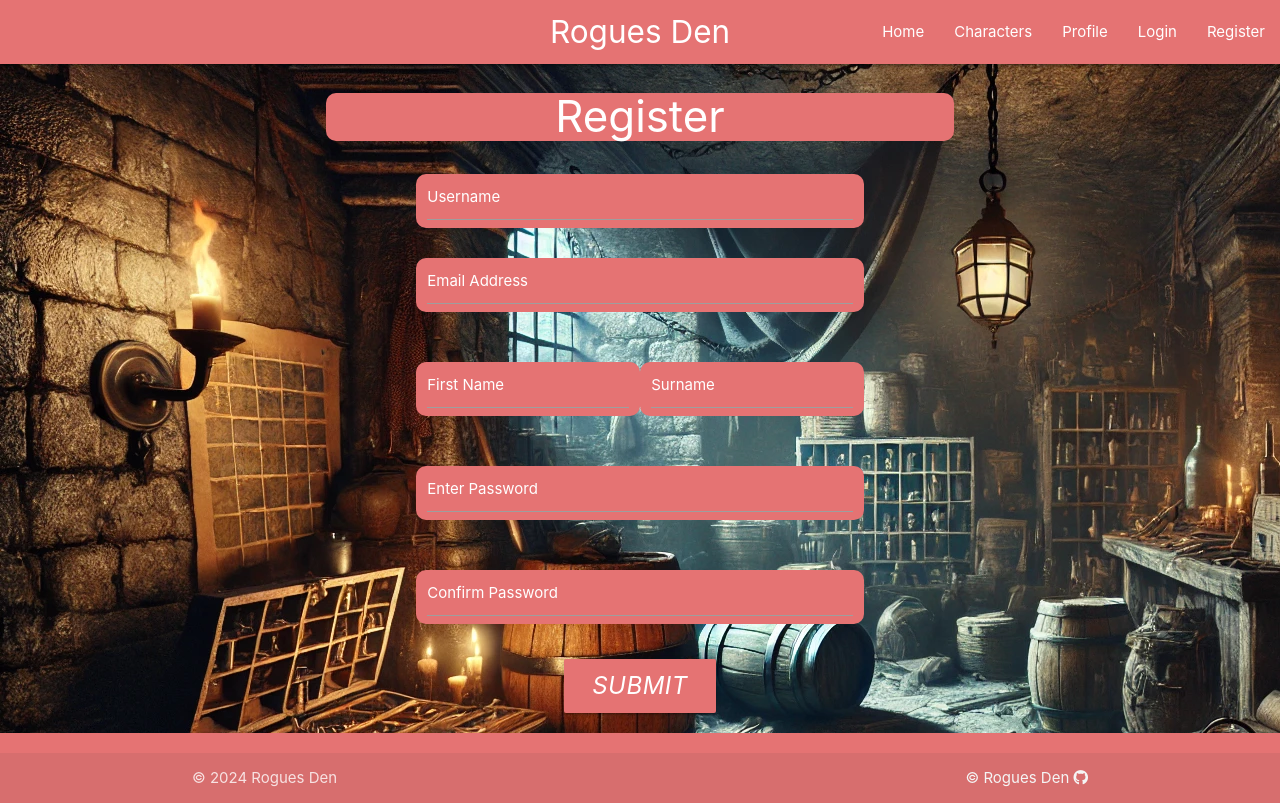
After one commit to CamRaff/Milestone3-RoguesDen, a Flask app: page /register in a window 1280 px wide. The commit adds this page. Run offline with Flask 2, Linux system fonts and the light colour scheme; some libraries are stand-ins or nearby versions.

Commit message:
addition of auth.py for login and registration, and creation of registration form

```diff
--- /dev/null
+++ b/rogues_den/auth.py
@@ -0,0 +1,77 @@
+from flask import Blueprint, render_template, request, flash, redirect, url_for, session
+from .models import Users
+from werkzeug.security import generate_password_hash, check_password_hash
+from rogues_den import db
+from flask_login import login_user, logout_user, login_required, current_user
+
+auth = Blueprint('auth', __name__)
+
+@auth.route("/login", methods=["GET", "POST"])
+def login():
+    if request.method == "POST":
+        email = request.form.get("email")
+        password = request.form.get("password")
+
+        user = Users.query.filter_by(email=email).first()
+        if user:
+            if check_password_hash(user.password, password):
+                flash("Welcome back, {}!".format(user.fname), category="success")
+                login_user(user, remember=True)
+                return redirect(url_for("characters.html"))
+            else:
+                flash("Email or Password incorrect", category="danger")
+
+            return render_template("login.html", email=email)
+
+        return render_template("login.html", user=current_user)
+
+    return render_template ("login.html")
+
+
+@auth.route("/register", methods=["GET", "POST"])
+def register():
+    if request.method == "POST":
+        username = request.form.get("username")
+        email = request.form.get("email")
+        fname = request.form.get("fname")
+        lname = request.form.get("lname")
+        password1 = request.form.get("password1")
+        password2 = request.form.get("password2")
+
+        # Perform validation checks
+        user = Users.query.filter_by(email=email).first()
+        if user:
+            flash("Username already exists.", category="danger")
+        elif user:
+            flash("Email already registered.", category="danger")
+        elif len(email) < 11:
+            flash("Email must be at least 11 characters long.", category="danger")
+        elif len(fname) < 2:
+            flash("First name is too short.", category="danger")
+        elif len(lname) < 2:
+            flash("Last name is too short.", category="danger")
+        elif password1 != password2:
+            flash("Passwords don't match.", category="danger")
+        elif len(password1) < 7:
+            flash("Password too short, must be at least 7 characters.", category="danger")
+        else:
+            # Create and add the new user to the database
+            new_user = Users(username=username, email=email, fname=fname, lname=lname, password=generate_password_hash(password1, method="pbkdf2:sha256"))
+            db.session.add(new_user)
+            db.session.commit()
+            login_user(new_user, remember=True)
+            flash("New Account Created!", category="success")
+            return redirect(url_for("characters.html"))
+
+        # If validation fails, pass the form data back to the template
+        return render_template("register.html", username=username, email=email, fname=fname, lname=lname)
+
+    # Render the registration page for a GET request
+    return render_template("register.html")
+
+
+@auth.route("/logout")
+def logout():
+    logout_user()
+    flash("You've been successfully logged out", category="success")
+    return redirect(url_for("base.html"))
--- a/rogues_den/static/css/style.css
+++ b/rogues_den/static/css/style.css
@@ -12,3 +12,7 @@ main {
 h3 {
     border-radius: 10px;
 }
+
+.input-field {
+    border-radius: 10px;
+}
--- a/rogues_den/templates/base.html
+++ b/rogues_den/templates/base.html
@@ -28,7 +28,8 @@
                     <li><a href="{{ url_for('home') }}">Home</a></li>
                     <li><a href="{{ url_for('characters') }}">Characters</a></li>
                     <li><a href="{{ url_for('profile') }}">Profile</a></li>
-                    <li><a href="{{ url_for('login') }}">Login</a></li>
+                    <li><a href="{{ url_for('auth.login') }}">Login</a></li>
+                    <li><a href="{{ url_for('auth.register') }}">Register</a></li>
                 </ul>
             </div>
         </nav>
@@ -38,7 +39,8 @@
             <li><a href="{{ url_for('home') }}">Home</a></li>
             <li><a href="{{ url_for('characters') }}">Characters</a></li>
             <li><a href="{{ url_for('profile') }}">Profile</a></li>
-            <li><a href="{{ url_for('login') }}">Login</a></li>
+            <li><a href="{{ url_for('auth.login') }}">Login</a></li>
+            <li><a href="{{ url_for('auth.register') }}">Register</a></li>
         </ul>
     </header>
 
--- /dev/null
+++ b/rogues_den/templates/register.html
@@ -0,0 +1,81 @@
+{% extends "base.html" %}
+{% block content %}
+    <div class="container">
+        <h3 class="center-align white-text red lighten-2">Register</h3>
+    </div>
+
+    <div class="row">
+        <form class="col s12 l6 offset-l3" id="registrationForm" method="POST" action="{{ url_for('auth.register') }}">
+            <div class="row">
+                <!-- Username Field -->
+                <div class="input-field col s12 white-text red lighten-2">
+                    <input class="white-text" id="username" type="text" name="username" minlength="5" maxlength="55"
+                        class="validate" required>
+                    <label class="white-text" for="username">Username</label>
+                </div>
+
+                <!-- Email Address Field -->
+                <div class="input-field col s12 white-text red lighten-2">
+                    <input class="white-text" id="email" type="email" name="email" minlength="5" maxlength="55"
+                        class="validate" required>
+                    <label class="white-text" for="email">Email Address</label>
+                </div>
+            </div>
+
+            <div class="row">
+                <!-- First Name Field-->
+                <div class="input-field col s6 white-text red lighten-2">
+                    <input class="white-text" id="fname" type="text" name="fname" minlength="5" maxlength="55"
+                        class="validate" required>
+                    <label class="white-text" for="fname">First Name</label>
+                </div>
+
+                <!-- Surname Field -->
+                <div class="input-field col s6 white-text red lighten-2">
+                    <input class="white-text" id="lname" type="text" name="lname" minlength="5" maxlength="55"
+                        class="validate" required>
+                    <label class="white-text" for="lname">Surname</label>
+                </div>
+            </div>
+
+            <!-- <div class="row">
+                <div class="input-field col s6 white-text red lighten-2">
+                    <input class="white-text" id="fname" type="fname" name="fname" minlength="5" maxlength="55" class="validate" required>
+                    <label class="white-text" for="fname">First Name</label>
+                </div>
+            </div> -->
+
+            <div class="row">
+                <!-- Password Field -->
+                <div class="textbox-tooltip-container " data-tooltip="Passwords must be at least 7 characters">
+                    <div class="input-field col s12 white-text red lighten-2">
+                        <input class="white-text" id="password1" type="password" name="password1" minlength="7"
+                            maxlength="255" class="validate" required>
+                        <label class="white-text" for="password1">Enter Password</label>
+                    </div>
+                </div>
+            </div>
+
+            <div class="row">
+                <!-- Confirm Password Field -->
+                <div class="textbox-tooltip-container" data-tooltip="Passwords must be at least 7 characters">
+                    <div class="input-field col s12 white-text red lighten-2">
+                        <input class="white-text" id="password2" type="password" name="password2" minlength="7"
+                            maxlength="255" class="validate" required>
+                        <label class="white-text" for="password2">Confirm Password</label>
+                    </div>
+                </div>
+            </div>
+
+            <!-- Submit Button -->
+            <div class="center-align">
+                <button class="btn-large pulse red lighten-2"><i class="material-icons">Submit</i></button>
+                <!-- <button class="btn waves-effect waves-light teal darken-2" id="submitButton" type="submit" name="action">
+              Submit
+              <i class="material-icons right"></i>
+            </button> -->
+            </div>
+        </form>
+    </div>
+
+{% endblock %}
```
Also changed, not shown: rogues_den/__init__.py (+16 -1 lines), rogues_den/models.py (+7 -7 lines), rogues_den/routes.py (+9 -5 lines), README.md.
